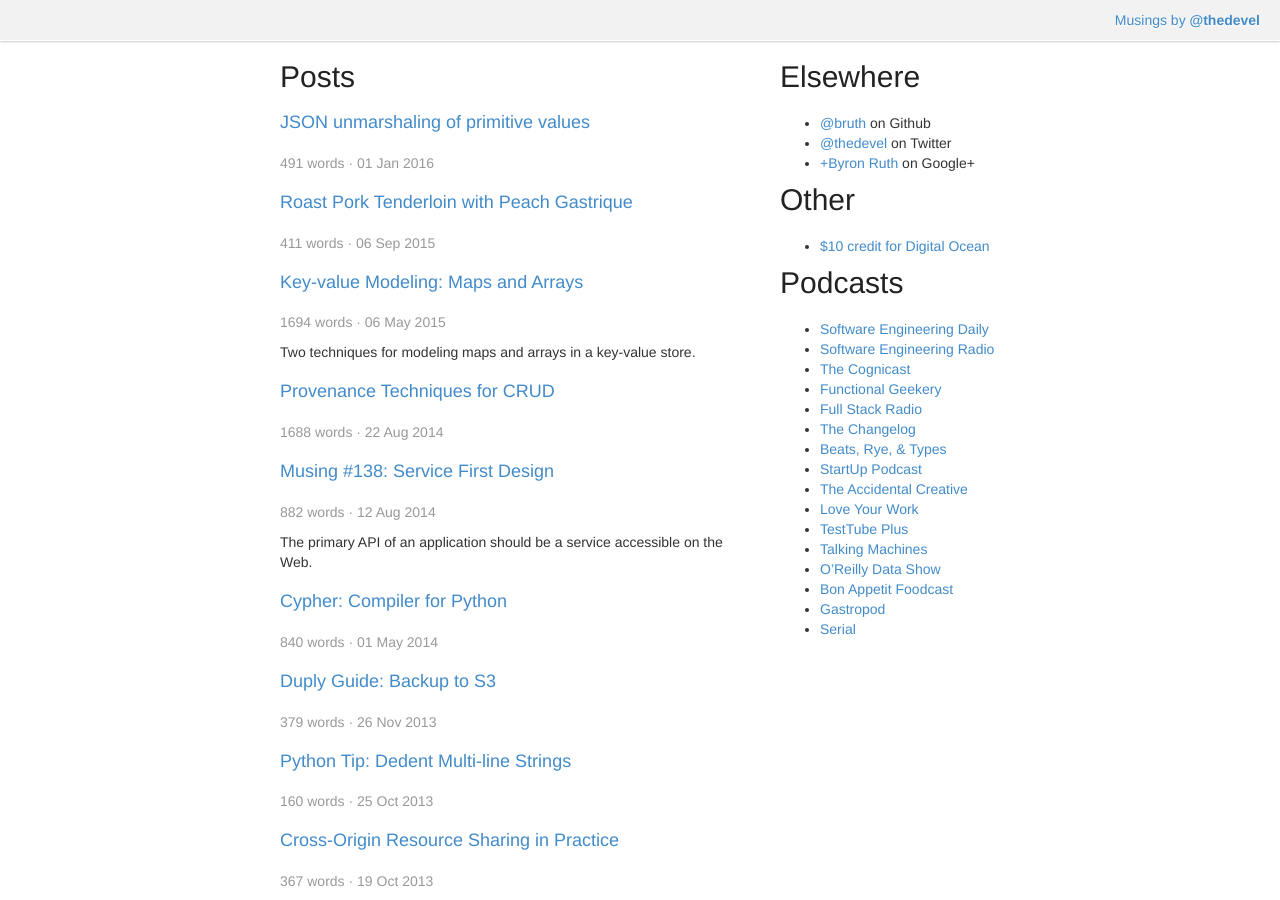
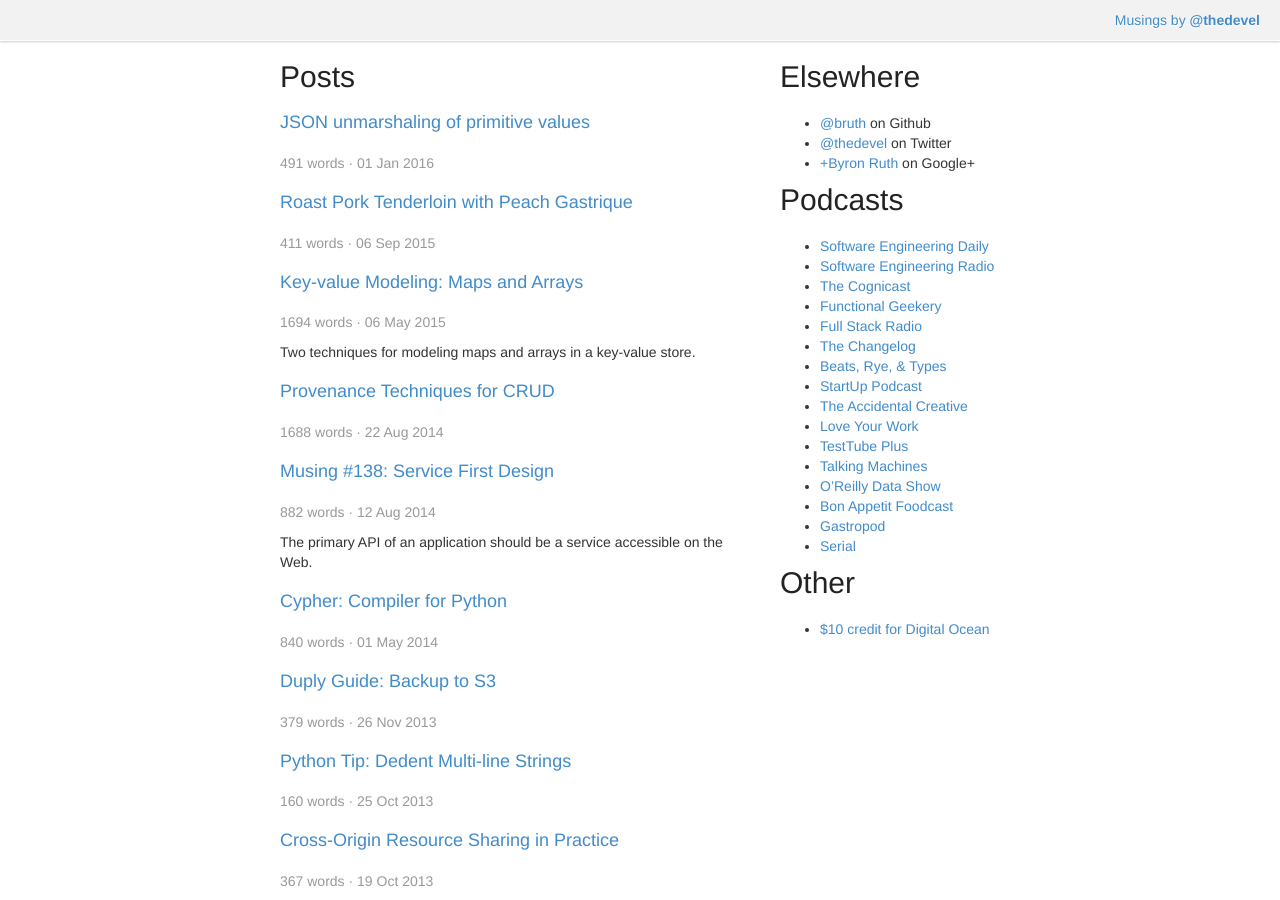
Before and after one commit to bruth/devel.io, a Jekyll site: the page built from index.html, in a window 1280 px wide and 900 px high. Built offline with Jekyll 4.4.1, drawn with Linux system fonts in a browser that asks for light colours; Markdown is read by kramdown in place of the engine named in the settings.

Commit message:
Move podcasts above other section
Signed-off-by: Byron Ruth <b@devel.io>

```diff
--- a/index.html
+++ b/index.html
@@ -51,9 +51,9 @@ layout: default
     <h2>Elsewhere</h2>
     {{ elsewhere|markdownify }}
 
+    <h2>Podcasts</h2>
+    {{ podcasts|markdownify }}
+
     <h2>Other</h2>
     {{ other|markdownify }}
-
-    <h2>Podcasts</h2>
-    {{ podcasts|markdownify }}
 </div>
```
